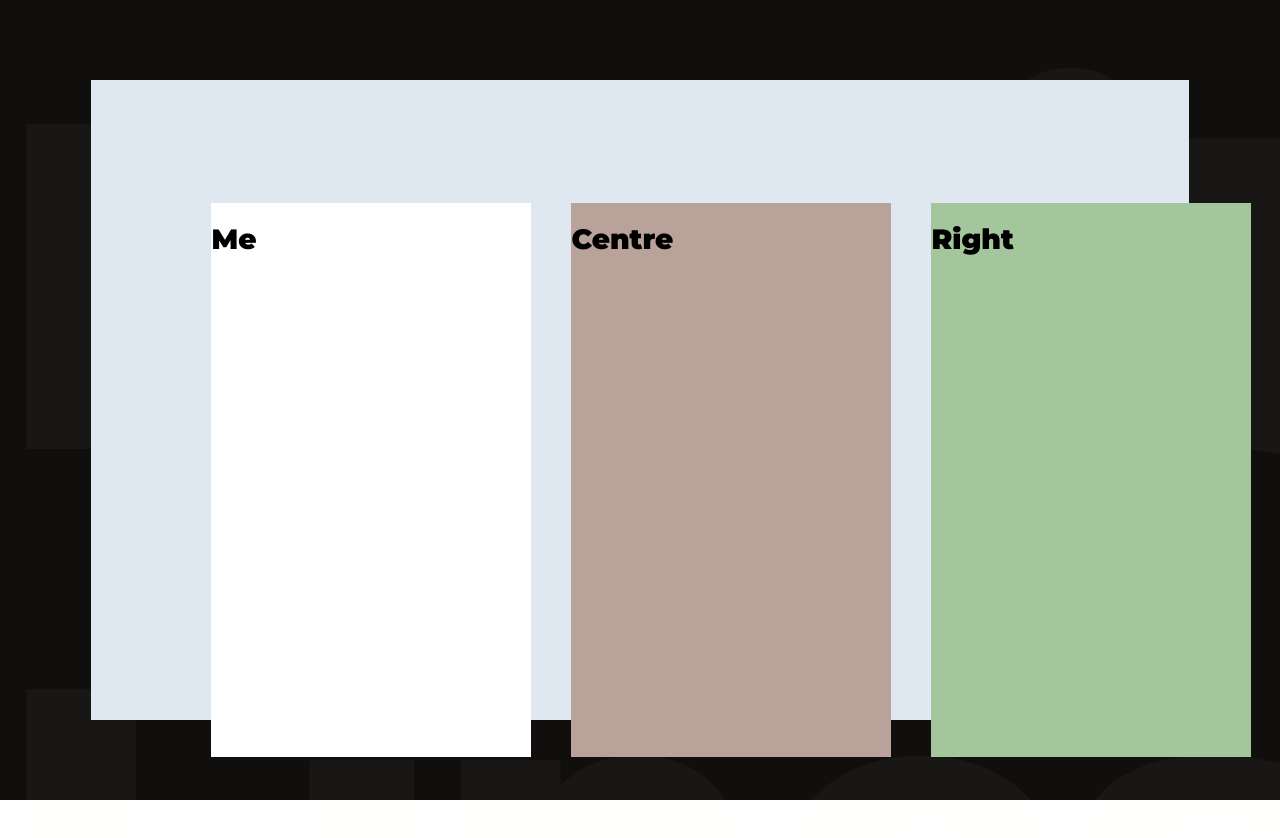
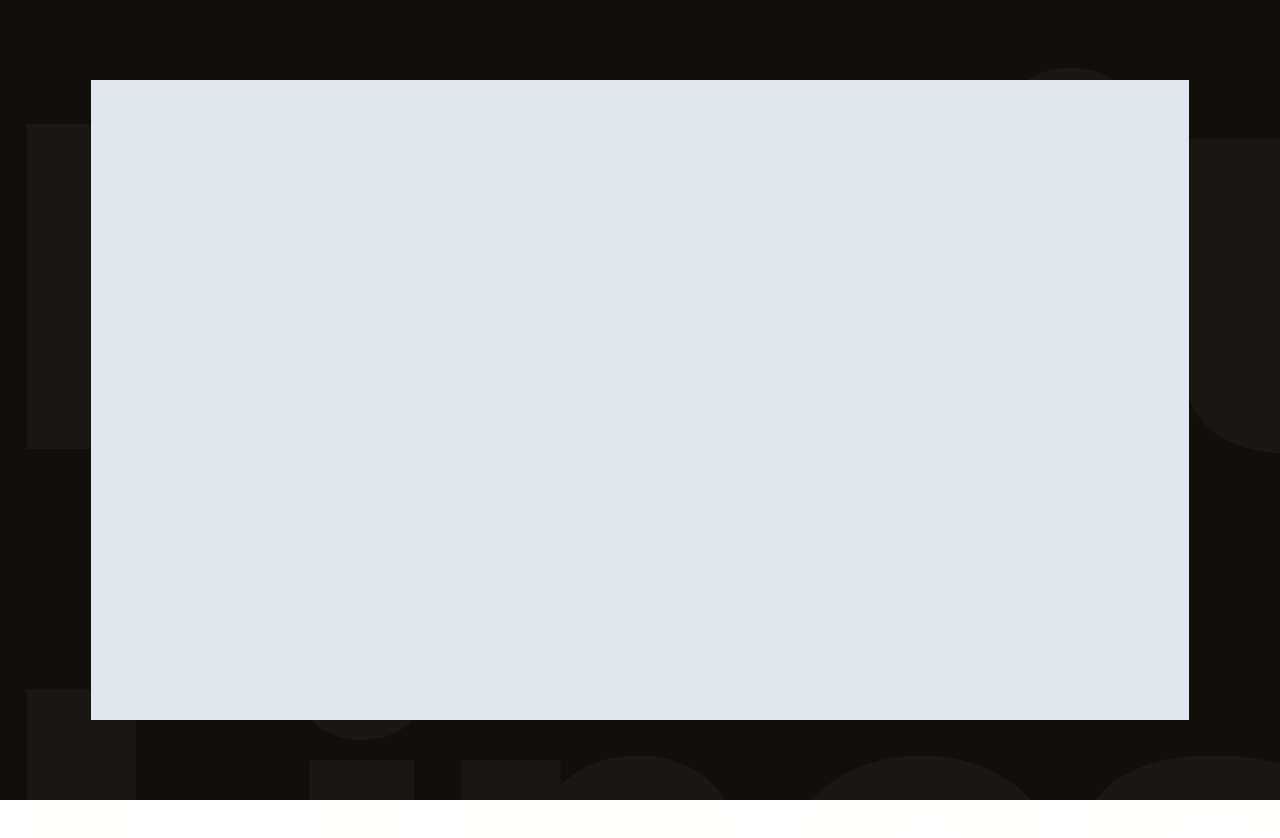
Before and after one commit to bravesoftdz/habitual-linestepper-client, a React (Create React App) app: page / in a window 1280 px wide. Shown: the top 838 px of the page. Built offline with nearby package versions, Linux system fonts and the light colour scheme.

Commit message:
update App.js to be one container wrapper

```diff
--- a/src/App.css
+++ b/src/App.css
@@ -11,7 +11,6 @@
 
 .left {
   grid-area: left;
-  background-color: #d3e4ea;
 }
 
 .center {
--- a/src/App.js
+++ b/src/App.js
@@ -1,30 +1,9 @@
 import React from "react";
-
-import FlipCard from "./common/flipCard/FlipCard";
 
 import "./App.css";
 
 function App() {
-  return (
-    <div className="App">
-      <div className="left">
-        <FlipCard>
-          <FlipCard.Front>
-            <h1>Me</h1>
-          </FlipCard.Front>
-          <FlipCard.Back>
-            <h1>CV</h1>
-          </FlipCard.Back>
-        </FlipCard>
-      </div>
-      <div className="center">
-        <h1>Centre</h1>
-      </div>
-      <div className="right">
-        <h1>Right</h1>
-      </div>
-    </div>
-  );
+  return <div className="App"></div>;
 }
 
 export default App;
```
